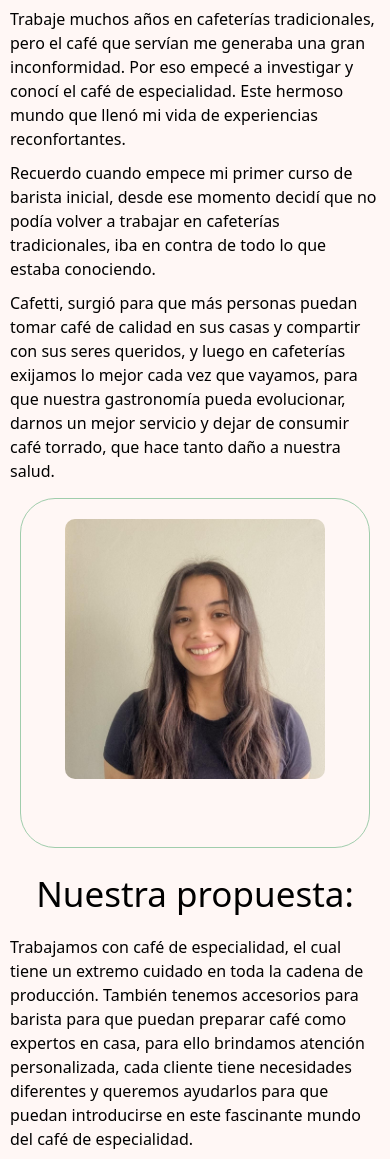
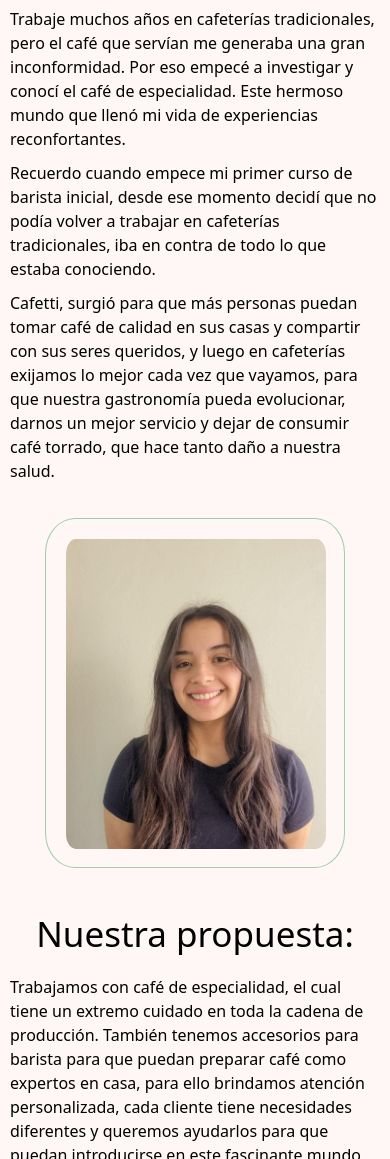
Before and after one commit to AndreaTanghetti/Cafetti, a plain HTML site: page pages/quienes.somos.html in a window 390 px wide. Shown: the part 841-2000 px from the top of the page. Drawn offline with nearby package versions, Linux system fonts and the light colour scheme.

Commit message:
mq grids

```diff
--- a/css/style.css
+++ b/css/style.css
@@ -34,11 +34,6 @@ html {
     flex-direction: column;
     margin: 0%;
     padding: 0%;
-}
-
-header {
-    background-color: #A0CDAC;
-
 }
 
 header div {
@@ -287,30 +282,62 @@ section div h2 {
     margin: 10px;
 }
 
-.contenedor .paula img {
+.paula img {
     width: 500px;
     height: 500px;
     padding: 20px;
     border-radius: 10%;
     object-fit: cover;
-
 }
 
 .contenedor .paula {
     width: 500px;
     height: 500px;
     border: #A0CDAC 1px solid;
-    text-align: center;
     border-radius: 10%;
 }
 
 .baristas {
     display: flex;
-    flex-direction: row;
     justify-content: space-evenly;
+    grid-area: bar;
 }
 
-/*--FOOTER--*/
+/* ---GRIDS--- */
+.contenedor {
+    display: grid;
+    grid-template-rows: 300px 600px 200px 200px;
+    grid-template-columns: repeat(4, 1fr);
+    grid-template-areas:
+        "presentacion presentacion presentacion presentacion"
+        "quien quien paula paula"
+        "propuesta propuesta propuesta propuesta"
+        "bar bar bar bar"
+    ;
+}
+
+.presentacion {
+    grid-area: presentacion;
+}
+
+.quien {
+    margin: auto;
+    grid-area: quien;
+}
+
+.paula {
+    margin: auto;
+    grid-area: paula;
+}
+
+.propuesta {
+    grid-area: propuesta;
+}
+
+
+/* ---FIN GRIDS Y QUIENES SOMOS--- */
+
+/*---FOOTER---*/
 footer {
     background-color: #A0CDAC;
     margin-top: auto;
@@ -344,58 +371,22 @@ footer img {
     display: block;
 }
 
-/* ---GRIDS--- */
-.contenedor {
-    display: grid;
-    grid-template-rows: 300px 600px 200px 200px;
-    grid-template-columns: repeat(4, 1fr);
-    grid-template-areas:
-        "presentacion presentacion presentacion presentacion"
-        "quien quien paula paula"
-        "propuesta propuesta propuesta propuesta"
-        "bar bar bar bar"
-    ;
-}
-
-.presentacion {
-    grid-area: presentacion;
-}
-
-.quien {
-    grid-area: quien;
-}
-
-.paula {
-    grid-area: paula;
-}
-
-.propuesta {
-    grid-area: propuesta;
-}
-
-.baristas {
-    grid-area: bar;
-}
-
-/*---FIN GRIDS---*/
+/*---FIN FOOTER---*/
 
 /*---MEDIA QUERIES---*/
 @media screen and (max-width:1102px) {
     .contenedor {
-        display: flex;
-        flex-direction: row;
-        justify-content: center;
-        flex-wrap: wrap;
+        display: grid;
+        grid-template-rows: 300px 500px 500px 200px 200px;
+        grid-template-columns: repeat(2, 1fr);
+        grid-template-areas:
+            "presentacion presentacion "
+            "quien quien "
+            "paula paula"
+            "propuesta propuesta "
+            "bar bar "
+        ;
     }
-    /* .baristas{
-        align-items: flex-end;
-        justify-content: center;
-
-
-
-    } */
-
-
 }
 
 @media screen and (max-width:992px) {
@@ -404,30 +395,43 @@ footer img {
         padding: 10px;
     }
 
-
     .logo {
         align-items: center;
     }
 
-    .navbar-nav {
+    /* .navbar-nav {
         align-items: center;
+    } */
+    .navbar-light .navbar-toggler{
+        border-color:#a0cdac07;
 
     }
-
 
     header nav ul li a {
         margin: 5px;
         padding: 0;
     }
-}
 
-/* @media screen and (max-width:875px) {
     .b4 {
         display: none;
     }
 
-} */
+}
 
+@media screen and (max-width:918px) {
+    .contenedor {
+        display: grid;
+        grid-template-rows: auto 550px 500px auto 200px;
+        grid-template-columns: 1fr;
+        grid-template-areas:
+            "presentacion "
+            "quien "
+            "paula"
+            "propuesta"
+            "bar "
+        ;
+    }
+}
 
 @media screen and (max-width:710px) {
     .cajita .productos div {
@@ -450,8 +454,7 @@ footer img {
     }
 }
 
-@media screen and (max-width:550px) {
-
+@media screen and (max-width:610px) {
     .contenedor .paula img {
         width: 350px;
         height: 350px;
@@ -461,24 +464,36 @@ footer img {
         width: 350px;
         height: 350px;
     }
+
+    .contenedor {
+        display: grid;
+        grid-template-rows: auto auto 400px auto 200px;
+        grid-template-columns: 1fr;
+        grid-template-areas:
+            "presentacion "
+            "quien "
+            "paula"
+            "propuesta"
+            "bar "
+        ;
+    }
 }
 
-@media screen and (max-width:432px) {
+@media screen and (max-width:430px) {
     .b1 {
         display: none;
     }
-
 }
 
 @media screen and (max-width:395px) {
     .contenedor .paula img {
         width: 300px;
-        height: 300px;
+        height: 350px;
     }
 
     .contenedor .paula {
-        margin: 5px;
-        padding: 0;
+        height: 350px;
+        width: 300px;
     }
 }
 
@@ -530,4 +545,5 @@ footer img {
     }
 
 }
+
 /*-- FIN MEDIA QUERIES--*/
--- a/pages/quienes.somos.html
+++ b/pages/quienes.somos.html
@@ -134,10 +134,11 @@
                 <img src="../img/whatsapp.png" alt="logo whatsapp"></a>
             <a href="https://www.instagram.com/" target="_blank">
                 <img src="../img/instagram.png" alt="logo instagram"></a>
+            <a href="mailto:andreatanghetti@gmail.com">
+                <img src="../img/gmail.png" alt="logo gmail"></a>
             <a href="tel:3813284504">
                 <img src="../img/llamada-telefonica.png" alt="logo telefono"></a>
-            <a href="mailto:andreatanghetti@gmail.com">
-                <img src="../img/gmail.png" alt="logo gmail"></a>
+
         </div>
         <p> Copyright &#169 2022 - Todos los derechos reservados</p>
     </footer>
```
Also changed, not shown: index.html (+7 -7 lines), pages/crear.cuenta.html (+3 -2 lines), pages/kitsypromos.html (+3 -3 lines), pages/metodos.html (+1 -1 lines), pages/mi.cuenta.html (+3 -2 lines), img/facebook.png, img/gmail.png, img/instagram.png, img/llamada-telefonica.png, img/whatsapp.png.
